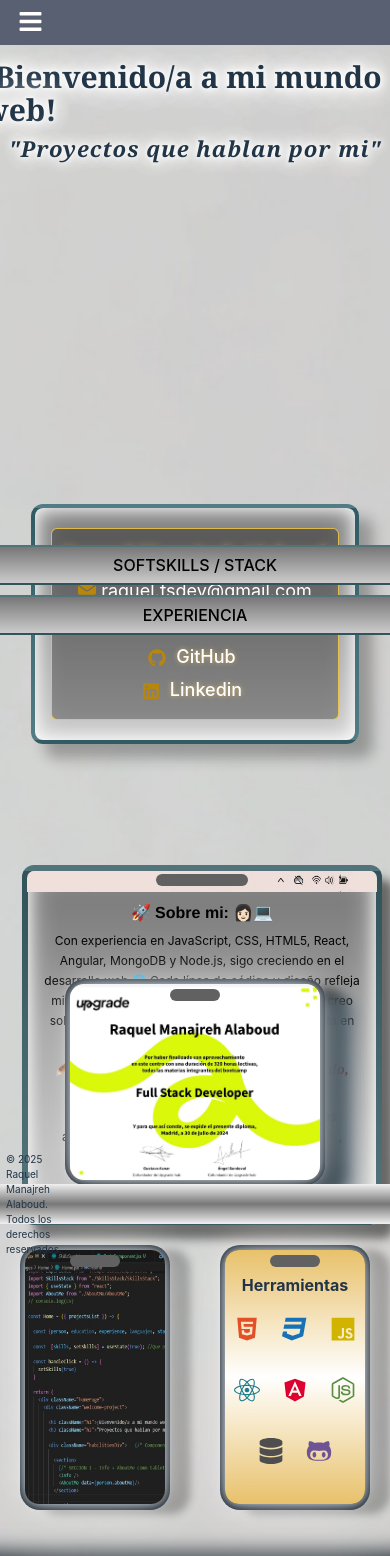
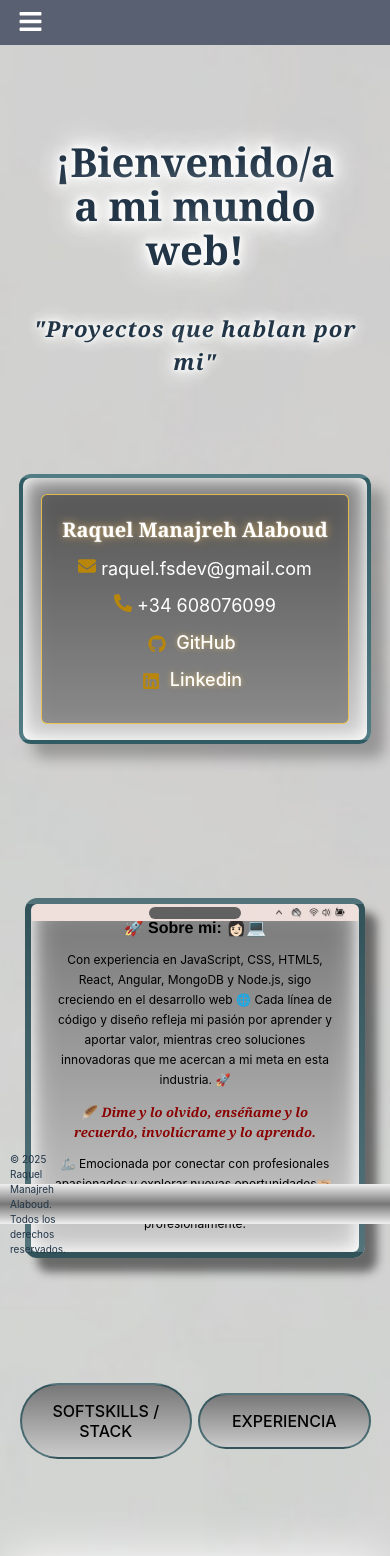
Before and after one commit to raquel-manajreh/Portfolio-Personal, a React (Vite) app: page / in a window 390 px wide. Shown: the top 1556 px of the page. Built offline with nearby package versions, Linux system fonts and the light colour scheme.

Commit message:
todo el responsive mobile ya hecho 100%, solo me queda cambiar el fondo y algun color

```diff
--- a/src/Pages/Contact/Contact.css
+++ b/src/Pages/Contact/Contact.css
@@ -94,7 +94,7 @@ label {
     padding: 30px 30px;
   }
   .input, .messageInput {
-    width: 80%;
+    width: 60%;
   }
   .sendButton {
     width: auto;
--- a/src/Pages/Home/AboutMe/AboutMe.css
+++ b/src/Pages/Home/AboutMe/AboutMe.css
@@ -71,14 +71,13 @@
 @media (max-width: 768px){
 
     .tablet1{
-        /* margin-top: 200px; */
-        top: 700px;
-        width: 360px;
+        margin-top: 550px;
+        width: 80%;
         height: 360px;
-        left: 7px;
+        left: 10%;
     }
     .tablet1::before {
-        width: 350px;
-        background-size: 92% 80%;
+        width: 100%;
+        height: 5%;
     }
 }
--- a/src/Pages/Home/CodeComponent/CodeComponent.css
+++ b/src/Pages/Home/CodeComponent/CodeComponent.css
@@ -13,6 +13,7 @@
     transition: transform 0.4s ease;
     transform: scale(1.5);
 }
+
 .tittleImage{
     width: 112%;
     margin-top: 28px;
@@ -50,13 +51,23 @@
     gap: 10px;
 }
 
+.expanded {
+    transform: scale(1.5);
+}
+
 @media (max-width: 768px){
 
 .section3{
+    width: 100%;
     justify-items: center;
-    margin-right: 0px;
-    margin-top: -60px;
+    margin-top: 360px
+    }
+    .divSmartphones{
+        display: flex;
+        gap: 26px;
+    }
+    .screenIcons{
+        font-size: 20px;
     }
 
-
 }
--- a/src/Pages/Home/CodeComponent/CodeComponent.jsx
+++ b/src/Pages/Home/CodeComponent/CodeComponent.jsx
@@ -1,12 +1,32 @@
+import { useState, useEffect } from "react";
 import "./CodeComponent.css";
 import image from "../../../images/code-Image.jpg";
 import tittleImage from "../../../images/tituloBootcamp.jpg";
-import { FaHtml5 , FaCss3 , FaJs , FaReact , FaAngular , FaNodeJs , FaDatabase , FaGithubAlt } from 'react-icons/fa';
+import { FaHtml5, FaCss3, FaJs, FaReact, FaAngular, FaNodeJs, FaDatabase, FaGithubAlt } from "react-icons/fa";
 
 function CodeComponent() {
+  const [isExpanded, setIsExpanded] = useState(false);
+  const [isMobile, setIsMobile] = useState(false);
+
+  useEffect(() => {
+    // Detecta si el usuario está en una versión móvil
+    const checkMobile = () => {
+      setIsMobile(window.innerWidth <= 768);
+    };
+    checkMobile();
+    window.addEventListener("resize", checkMobile);
+    return () => window.removeEventListener("resize", checkMobile);
+  }, []);
+
+  const toggleExpand = () => {
+    if (isMobile) {
+      setIsExpanded(prevState => !prevState); // Invierte el estado correctamente
+    }
+  };
+
   return (
     <section className="section3">
-        <article className="smartphone tablet2">
+      <article className={`smartphone tablet2 ${isExpanded ? "expanded" : ""}`} onClick={toggleExpand}>
         <div className="screen">
           <img className="tittleImage" src={tittleImage} alt="imagen-de-codigo" />
         </div>
@@ -35,7 +55,7 @@ function CodeComponent() {
         </article>
       </div>
     </section>
-  )
+  );
 }
 
 export default CodeComponent;
--- a/src/Pages/Home/Experience/Experience.css
+++ b/src/Pages/Home/Experience/Experience.css
@@ -55,17 +55,26 @@
     .computerCard {
       width: 90%;
       height: auto;
-      left: -172px;
+      left: 50%;
       transform: translateX(-50%);
-      top: 1270px;
-      padding: 10px;
       position: relative;
       z-index: 20;
+      top: 240px;
     }
 
     .computerCard::before {
       width: 100%;
+      height: 3.6%;
       background-size: cover;
       background-size: 96% 88%;
     }
+
+    .workstation{
+      font-weight: bolder;
+      margin-top: 20px;
+    }
+    .workdate{
+      margin-top: 0px;
+
+    }
   }
--- a/src/Pages/Home/Home.css
+++ b/src/Pages/Home/Home.css
@@ -58,7 +58,9 @@
     0 0 40px #fff,
     0 0 50px #fff;
 }
-
+.misProyectos{
+  display: none;
+}
 
 .containerButtons {
   display: flex;
@@ -90,10 +92,10 @@
   display: flex;
   flex-direction: row;
   justify-content: center;
-  gap: 50px;
-  padding: 20px;
+  gap: 60px;
+  padding: 40px;
   box-sizing: border-box;
-  width: 100%;
+  width: 115%;
   margin-top: 30px;
   box-shadow: 0 0 20px 8px #222b34;
 }
@@ -179,51 +181,76 @@
 /* Versión móvil (tamaño máximo 768px) */
 @media (max-width: 768px) {
   .homePage {
+    display: flex;
     padding: 20px;
     align-items: flex-start;
+    /* background-image: url("../../.."); */
   }
 
   .welcome-project {
-    margin-top: 20px;
+    justify-items: center;
+    width: 100%;
   }
 
   .h1 {
-    font-size: 30px;
+    font-size: 40px;
+    text-align: center;
+    padding: 0px 60px;
     margin-top: 20px;
   }
 
   .h3 {
     font-size: 22px;
     text-align: center;
+    padding: 0px 30px;
+    margin-top: 40px;
   }
 
   .habilitiesDiv {
     flex-direction: column;
     align-items: center;
-    gap: 20px;
+    justify-content: center;
     width: 100%;
   }
 
   .containerButtons {
-    flex-direction: column;
+    flex-direction: row;
     align-items: center;
-    gap: 10px;
+    justify-content: center;
+    gap: 6px;
     transform: rotate(0deg);
-    top: 0px;
-    left: 0px;
+    margin-top: 270%;
+    left: 5%;
+    width: 90%;
+    position: absolute;
   }
 
   .tittleButton {
     transform: rotate(0deg);
     width: 100%;
     padding: 8px 0;
+    padding: 16px 10px;
+    border-radius: 80px;
   }
 
+  .misProyectos{
+    display: block;
+    margin-left: 25%;
+    margin-top: 100px;
+    font-size: 26px;
+}
   .projects-container {
+    width: 80%;
+    display: flex;
     flex-direction: column;
     align-items: center;
-    gap: 20px;
+    justify-content: center;
+    margin-left: 10%;
+    gap: 30px;
     padding: 10px;
+    background: none;
+    box-shadow:none;
+    margin-top: 80px;
   }
 
   .smartphone {
@@ -236,4 +263,5 @@
     height: auto;
     padding: 10px 0;
   }
+
 }
--- a/src/Pages/Home/Home.jsx
+++ b/src/Pages/Home/Home.jsx
@@ -50,7 +50,7 @@ const Home = ({ projectsList , projectsRef }) => {
           </section>
         </div>
       </div>
-
+      <h5 className="misProyectos">MIS PROYECTOS</h5>
       <ul className="projects-container" ref={projectsRef}>
         {projectsList.map((project, index) => (
           <li key={index} className="smartphone">
--- a/src/Pages/Home/Info/Info.css
+++ b/src/Pages/Home/Info/Info.css
@@ -60,17 +60,16 @@
       position: absolute;
       left: 50%;
       transform: translateX(-50%);
-      width: 300px;
-      padding: 20px 10px 20px 10px;
+      width: 80%;
     }
     .card {
       font-size: 18px;
-      padding: 10px;
+      padding: 20px;
     }
     .name{
       font-size: 20px;
     }
-
-
-
+    p{
+      margin: 10px;
+    }
 }
--- a/src/Pages/Home/SkillsStack/SkillsStack.css
+++ b/src/Pages/Home/SkillsStack/SkillsStack.css
@@ -33,13 +33,9 @@
     margin: 10px 12px;
     padding: 10px 0px;
     border-radius: 6px;
-    border: 1px solid rgba(255, 209, 69, 0.8);
 }
 .skillsStackName{
-    /* margin-top: 20px; */
     margin: 20px 0px 10px 0px;
 }
 
-
-
 }
```
Also changed, not shown: public/background.jpeg (added), public/pngtree-background-abstract-technology-particle-image_16248914.jpg (added). Lines whose indentation alone changed are shown as unchanged.
